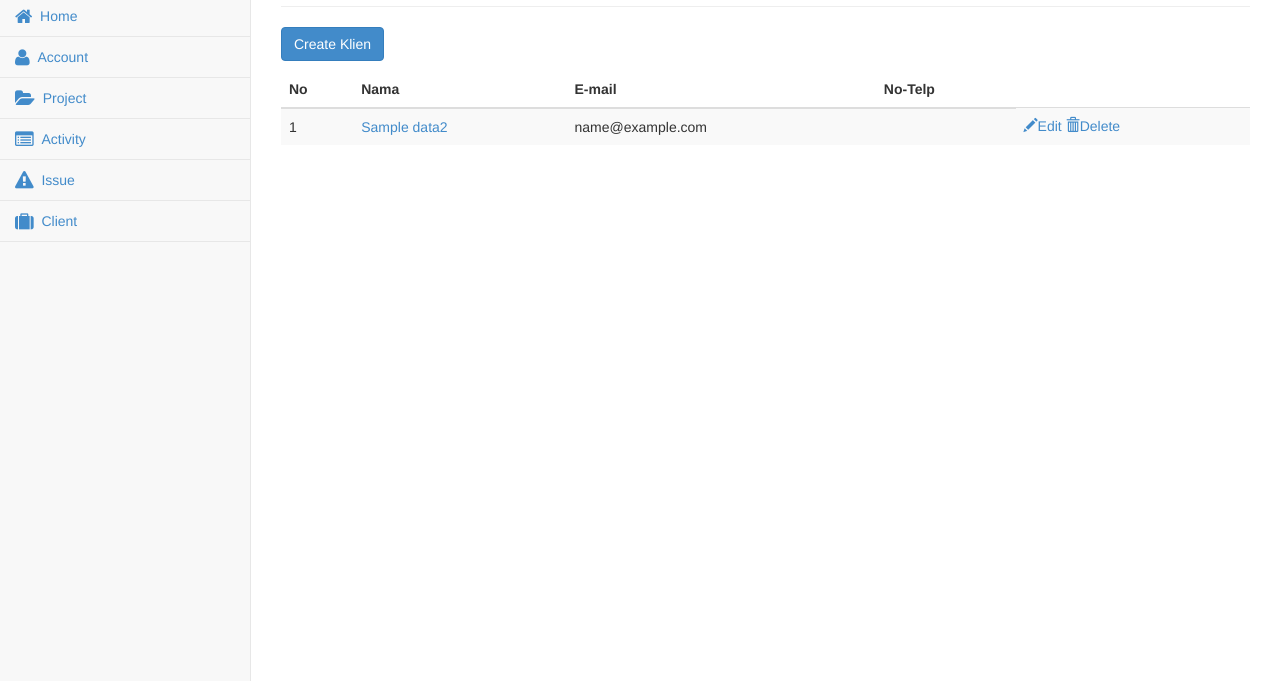
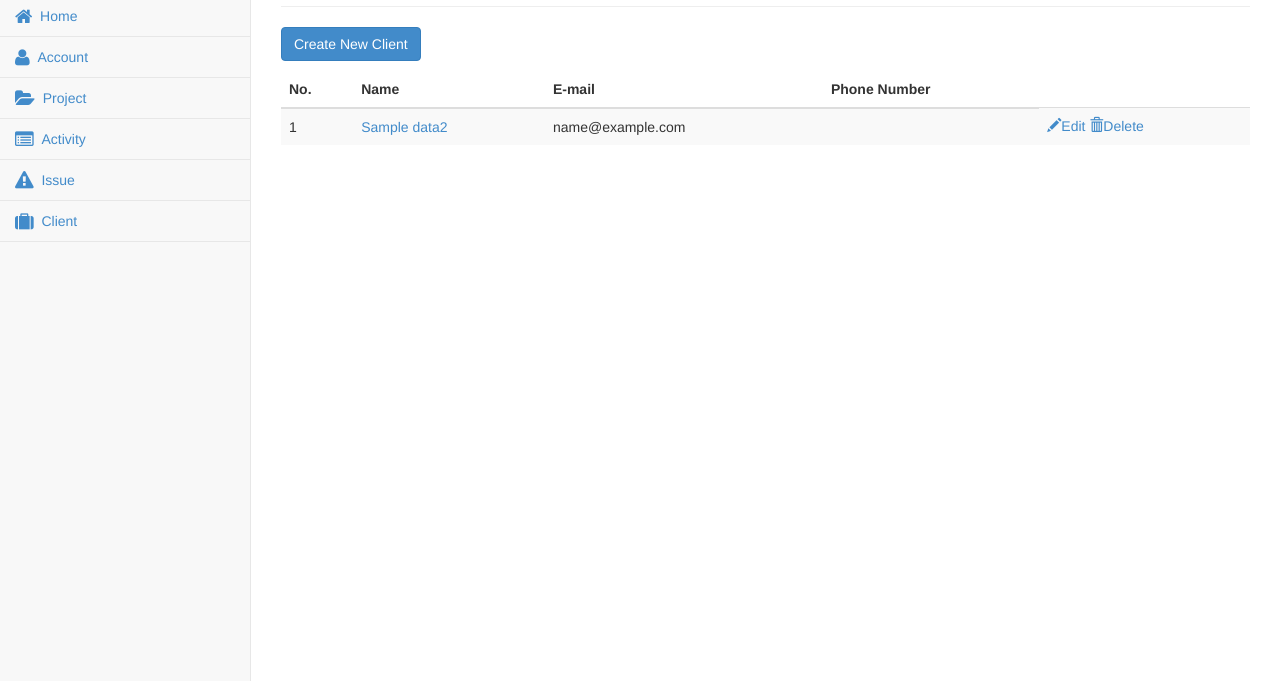
Before and after one commit to fahmihdyt/propensi, a Yii app: the page made by views/Klien/index.php in a window 1280 px wide. Shown: the part 120-801 px from the top of the page. Run offline with PHP 8.4 and a stand-in for Yii, Linux system fonts and the light colour scheme; the template is opened without the code that fills it: most values are stand-ins (such as "Sample title", 1, 10 or a date in 2020); data that the repository does not hold is empty; some libraries are stand-ins or nearby versions.

Commit message:
convert to english

```diff
--- a/views/Klien/index.php
+++ b/views/Klien/index.php
@@ -20,17 +20,17 @@ $privilige= Yii::$app->user->identity->jabatan;
 	<hr>
 
     <p>
-        <?= Html::a('Create Klien', ['create'], ['class' => 'btn btn-primary']) ?>
+        <?= Html::a('Create New Client', ['create'], ['class' => 'btn btn-primary']) ?>
         <!-- membuat button-->
     </p>
 
 	<table class="table table-striped">
 		<thead>
 			<tr>
-				<th>No</th>
-				<th>Nama</th>
+				<th>No.</th>
+				<th>Name</th>
 				<th>E-mail</th>
-				<th>No-Telp</th>
+				<th>Phone Number</th>
 
 			</tr>
 		</thead>
```
